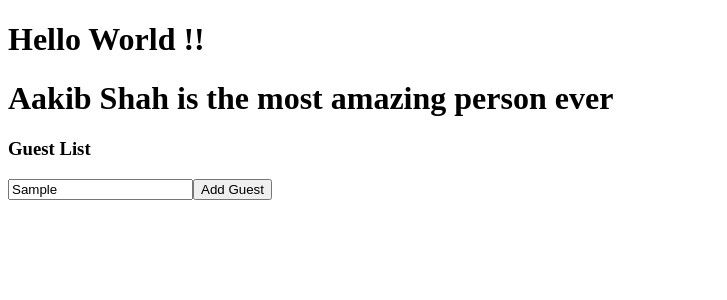
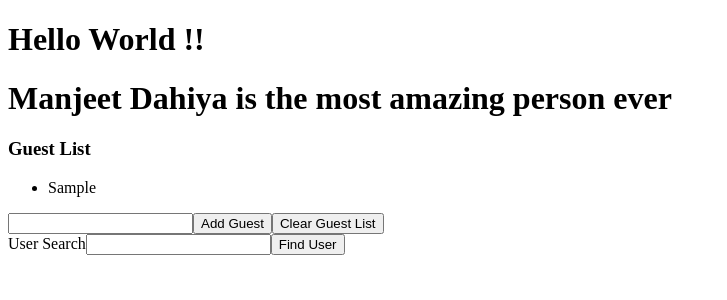
Before and after one commit to manjeet8818/TypeScript, a React (Create React App) app: page / in a window 1280 px wide. Both pictures are taken after typing "Sample" into the empty fields and a click on the button "Add Guest". Shown: the top 300 px of the page, without its empty margins (0-727 px from the left). Built offline with nearby package versions, Linux system fonts and the light colour scheme.

Commit message:
third commit

```diff
--- a/src/index.tsx
+++ b/src/index.tsx
@@ -1,5 +1,6 @@
 import ReactDOM from "react-dom";
 import GuestList from "./state/GuestList";
+import UserSearch from "./state/UserSearch";
 const App = () => {
 
     return (
@@ -7,9 +8,12 @@ const App = () => {
         <div>
             <h1>Hello World !!</h1>
             <h1>
-                Aakib Shah is the most amazing person ever
+                Manjeet Dahiya is the most amazing person ever
             </h1>
-            <GuestList></GuestList>
+            <GuestList />
+
+            <UserSearch />
+
         </div>
     );
 };
--- a/src/state/GuestList.tsx
+++ b/src/state/GuestList.tsx
@@ -2,14 +2,46 @@ import { useState } from 'react'
 
 const GuestList: React.FC = () => {
     const [name, setName] = useState('');
+    const [guests, setGuests] = useState<string[]>([]);
+    const onClick = () => {
+        setName('');
+        setGuests([...guests, name]);
+    }
+
+
+    const onClick2 = () => {
+        setName('');
+        setGuests([]);
+
+    }
+
+
+    // const onClick3 = () => {
+    //     setName('');
+    //     setGuests([...guests, name]);
+    // }
 
     return <div>
 
         <h3>Guest List</h3>
+        <ul>
+            {guests.map((guest) => (
+                <li key={guest}>{guest}
+                    {/* <button onClick={onClick3}>
+                        Clear Guest List
+                    </button> */}
+                </li>))}
+
+
+        </ul>
 
         <input value={name} onChange={(e) => setName(e.target.value)} />
-        <button>
+        <button onClick={onClick}>
             Add Guest
+        </button>
+
+        <button onClick={onClick2}>
+            Clear Guest List
         </button>
     </div>;
 
--- /dev/null
+++ b/src/state/UserSearch.tsx
@@ -0,0 +1,37 @@
+import { useState } from 'react'
+
+const users = [
+
+    { name: 'Sarah', age: 20 },
+    { name: 'Alex', age: 20 },
+    { name: 'Jackson', age: 22 },
+]
+
+const UserSearch: React.FC = () => {
+
+    const [name, setName] = useState('');
+    const [user, setUser] = useState<{ name: string, age: number } | undefined>();
+    const onClick = () => {
+        const foundUser = users.find((user) => {
+            return user.name === name;
+        })
+        setUser(foundUser);
+    };
+
+
+
+    return <div>
+        User Search
+
+        <input value={name} onChange={e => setName(e.target.value)}></input>
+        <button onClick={onClick}>Find User</button>
+        <div>
+            {user && user.name}
+            {user && user.age}
+
+        </div>
+    </div>
+
+};
+
+export default UserSearch;
```
